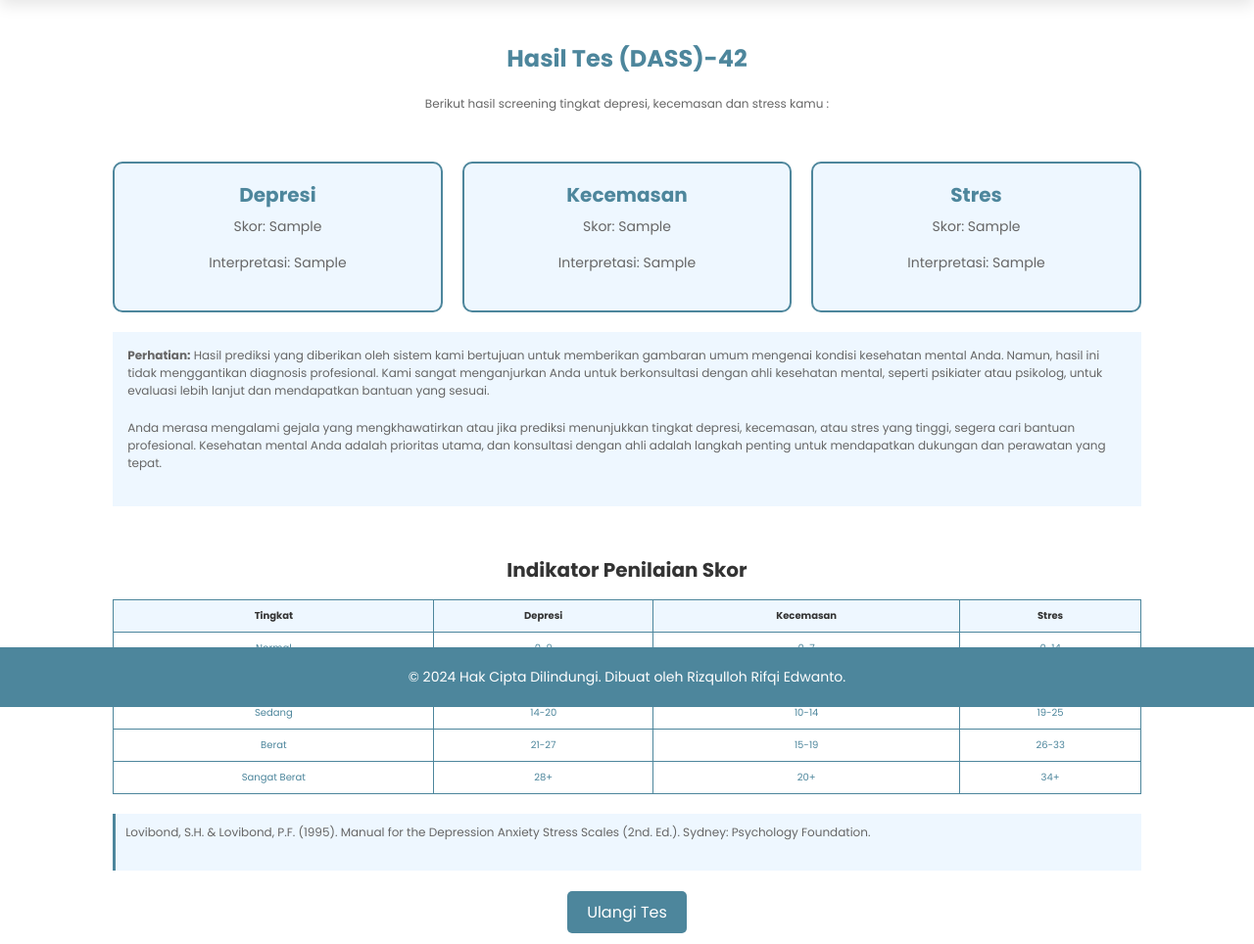
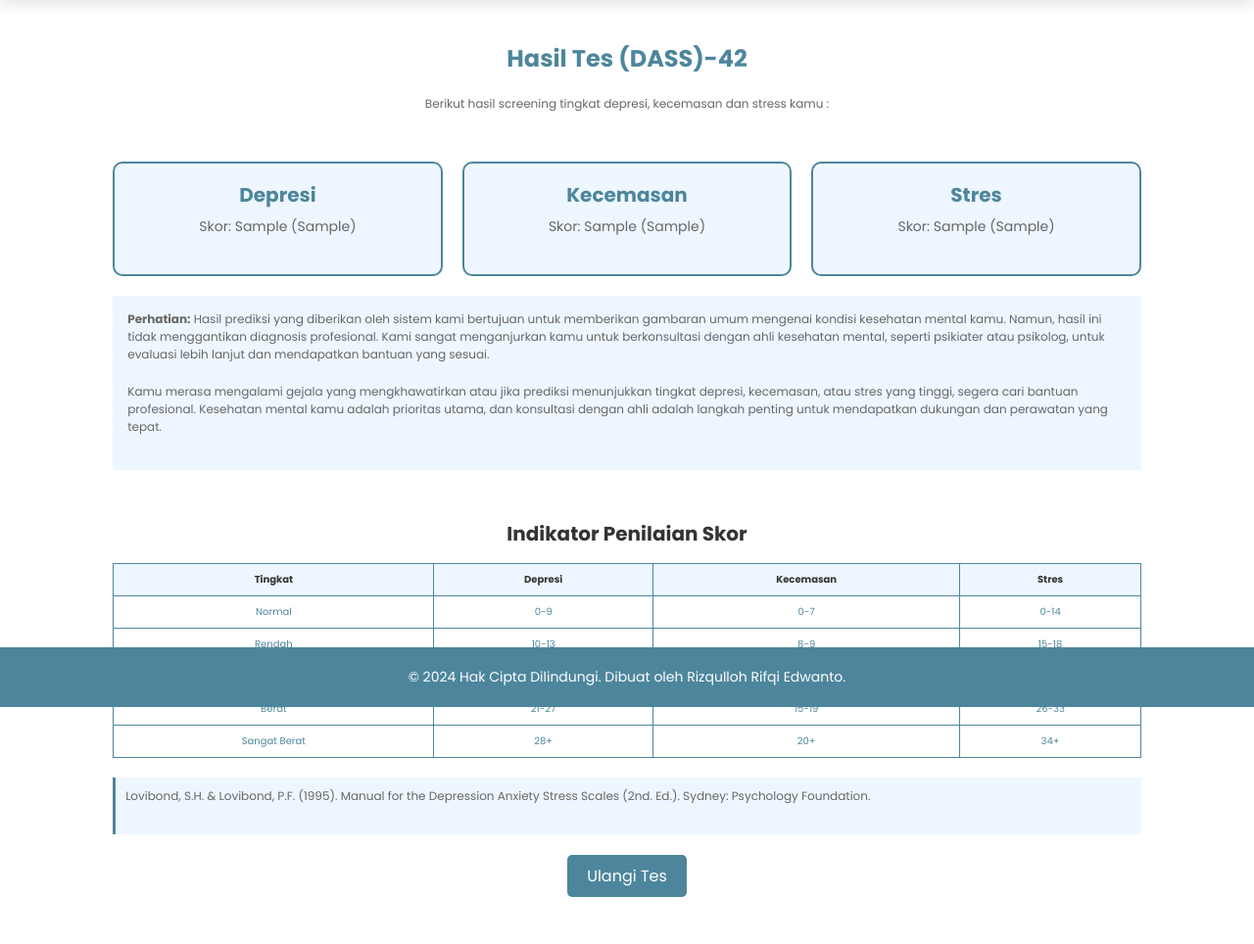
Before and after one commit to TruflleBlack/jimbara, a Flask app: template templates/hasil.html in a window 1280 px wide. Shown: the part 78-1042 px from the top of the page at 98% size. After the commit the page ends 994 px from the top, so only its background shows below. Run offline with Flask 3, Linux system fonts and the light colour scheme; the template is opened without the code that fills it: most values are stand-ins (such as "Sample title", 1, 10 or a date in 2020); parts of the project's set-up code (start-up, migrations or seed data) failed here and were passed over.

Commit message:
Update hasil.html

```diff
--- a/templates/hasil.html
+++ b/templates/hasil.html
@@ -42,27 +42,24 @@
             <div class="hasil-table">
                 <div class="hasil-item">
                     <h3>Depresi</h3>
-                    <p>Skor: {{ hasil['skor_depresi'] }}</p>
-                    <p>Interpretasi: {{ hasil['interpretasi_depresi'] }}</p>
+                    <p>Skor: {{ hasil['skor_depresi'] }} ({{ hasil['interpretasi_depresi'] }}) </p>
                 </div>
 
                 <div class="hasil-item">
                     <h3>Kecemasan</h3>
-                    <p>Skor: {{ hasil['skor_kecemasan'] }}</p>
-                    <p>Interpretasi: {{ hasil['interpretasi_kecemasan'] }}</p>
+                    <p>Skor: {{ hasil['skor_kecemasan'] }} ({{ hasil['interpretasi_kecemasan'] }}) </p>
                 </div>
 
                 <div class="hasil-item">
                     <h3>Stres</h3>
-                    <p>Skor: {{ hasil['skor_stres'] }}</p>
-                    <p>Interpretasi: {{ hasil['interpretasi_stres'] }}</p>
+                    <p>Skor: {{ hasil['skor_stres'] }} ({{ hasil['interpretasi_stres'] }}) </p>
                 </div>
 
             </div>
             <div class="peringatan-konsultasi">
-                <p><strong>Perhatian:</strong> Hasil prediksi yang diberikan oleh sistem kami bertujuan untuk memberikan gambaran umum mengenai kondisi kesehatan mental Anda. Namun, hasil ini tidak menggantikan diagnosis profesional. Kami sangat menganjurkan Anda untuk berkonsultasi dengan ahli kesehatan mental, seperti psikiater atau psikolog, untuk evaluasi lebih lanjut dan mendapatkan bantuan yang sesuai.</p>
+                <p><strong>Perhatian:</strong> Hasil prediksi yang diberikan oleh sistem kami bertujuan untuk memberikan gambaran umum mengenai kondisi kesehatan mental kamu. Namun, hasil ini tidak menggantikan diagnosis profesional. Kami sangat menganjurkan kamu untuk berkonsultasi dengan ahli kesehatan mental, seperti psikiater atau psikolog, untuk evaluasi lebih lanjut dan mendapatkan bantuan yang sesuai.</p>
 
-                <p>Anda merasa mengalami gejala yang mengkhawatirkan atau jika prediksi menunjukkan tingkat depresi, kecemasan, atau stres yang tinggi, segera cari bantuan profesional. Kesehatan mental Anda adalah prioritas utama, dan konsultasi dengan ahli adalah langkah penting untuk mendapatkan dukungan dan perawatan yang tepat.</p>
+                <p>Kamu merasa mengalami gejala yang mengkhawatirkan atau jika prediksi menunjukkan tingkat depresi, kecemasan, atau stres yang tinggi, segera cari bantuan profesional. Kesehatan mental kamu adalah prioritas utama, dan konsultasi dengan ahli adalah langkah penting untuk mendapatkan dukungan dan perawatan yang tepat.</p>
             </div>
             <div class="indikator-penilaian">
                 <h2>Indikator Penilaian Skor</h2>
```
